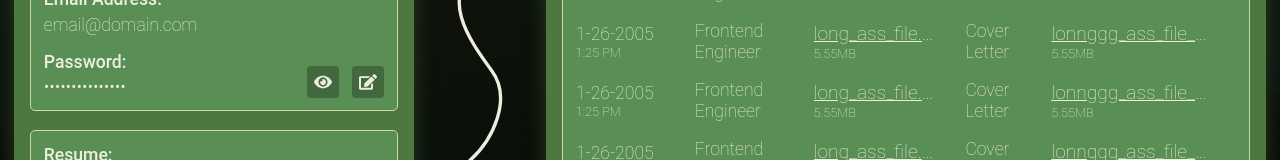
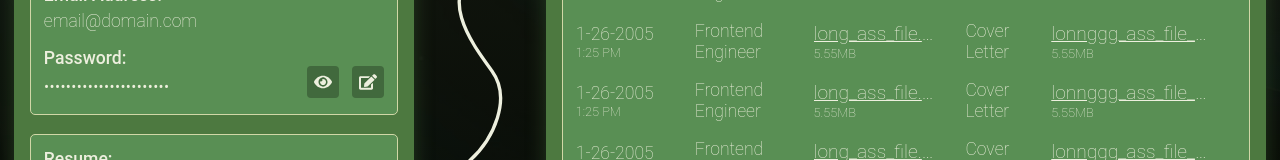
Before and after one commit to charlesphu/SpeedFill, a Next.js app: page /dashboard in a window 1280 px wide. Shown: the part 460-620 px from the top of the page. Built offline with nearby package versions, Linux system fonts and the light colour scheme; what @mui/material-nextjs would draw is missing.

Commit message:
Add AccountPanel functionality to update password

```diff
--- a/src/app/dashboard/AccountPanel.js
+++ b/src/app/dashboard/AccountPanel.js
@@ -1,5 +1,5 @@
-import { Box, Typography } from "@mui/material";
-import { useState } from "react";
+import { Box, Typography, TextField } from "@mui/material";
+import { useEffect, useRef, useState } from "react";
 
 import Container from "../components/Container";
 import Panel from "../components/Panel";
@@ -9,6 +9,31 @@ import Image from "next/image";
 const AccountPanel = ({ sx }) => {
   const [isShowingPassword, setShowPassword] = useState(false);
   const [isEditingPassword, setEditPassword] = useState(false);
+
+  const [password, setPassword] = useState("your_very_long_password");
+  const [shownPassword, setShownPassword] = useState("");
+
+  const passwordFieldRef = useRef();
+
+  useEffect(() => {
+    if (isShowingPassword) {
+      setShownPassword(password);
+    } else {
+      setShownPassword(password.replace(/./g, "•"));
+    }
+  }, [isShowingPassword, password]);
+
+  const captureEditPassword = () => {
+    passwordFieldRef.current.focus();
+    setShowPassword(true);
+    setEditPassword(true);
+  };
+
+  const releaseEditPassword = () => {
+    console.log("Updating password to", passwordFieldRef.current.value);
+    setEditPassword(false);
+    setShowPassword(false);
+  };
 
   return (
     <Container
@@ -36,16 +61,40 @@ const AccountPanel = ({ sx }) => {
             <Typography variant="h5" color="title">
               Password:
             </Typography>
-            <Typography
-              variant="body1"
-              color="title"
-              overflow="hidden"
-              textOverflow="ellipsis"
-              maxWidth="16rem">
-              {isShowingPassword
-                ? "your_very_long_password"
-                : "•••••••••••••••"}
-            </Typography>
+            <TextField
+              inputRef={passwordFieldRef}
+              variant="standard"
+              value={shownPassword}
+              onChange={(e) => {
+                if (isEditingPassword) setPassword(e.target.value);
+              }}
+              onBlur={releaseEditPassword}
+              sx={{
+                maxWidth: "16rem",
+                overflow: "hidden",
+                textOverflow: "ellipsis",
+                fontSize: "1rem",
+
+                "& .MuiInputBase-root": {
+                  color: "text.main",
+                },
+                "& .MuiInput-underline:after": {
+                  borderBottomColor: isEditingPassword
+                    ? "text.main"
+                    : "transparent",
+                },
+                "& .MuiInput-underline:before": {
+                  borderBottomColor: isEditingPassword
+                    ? "accent.main"
+                    : "transparent",
+                },
+                "& .MuiInput-underline:hover:not(.Mui-disabled):before": {
+                  borderBottomColor: isEditingPassword
+                    ? "accent.main"
+                    : "transparent",
+                },
+              }}
+            />
           </Box>
           <Box display="flex" gap="0.8rem" marginBottom="-0.8rem">
             <ActionButton
@@ -54,7 +103,10 @@ const AccountPanel = ({ sx }) => {
               }
               onClick={() => setShowPassword(!isShowingPassword)}
             />
-            <ActionButton icon="/icons/Edit.svg" />
+            <ActionButton
+              icon="/icons/Edit.svg"
+              onClick={captureEditPassword}
+            />
           </Box>
         </Box>
       </Panel>
```
